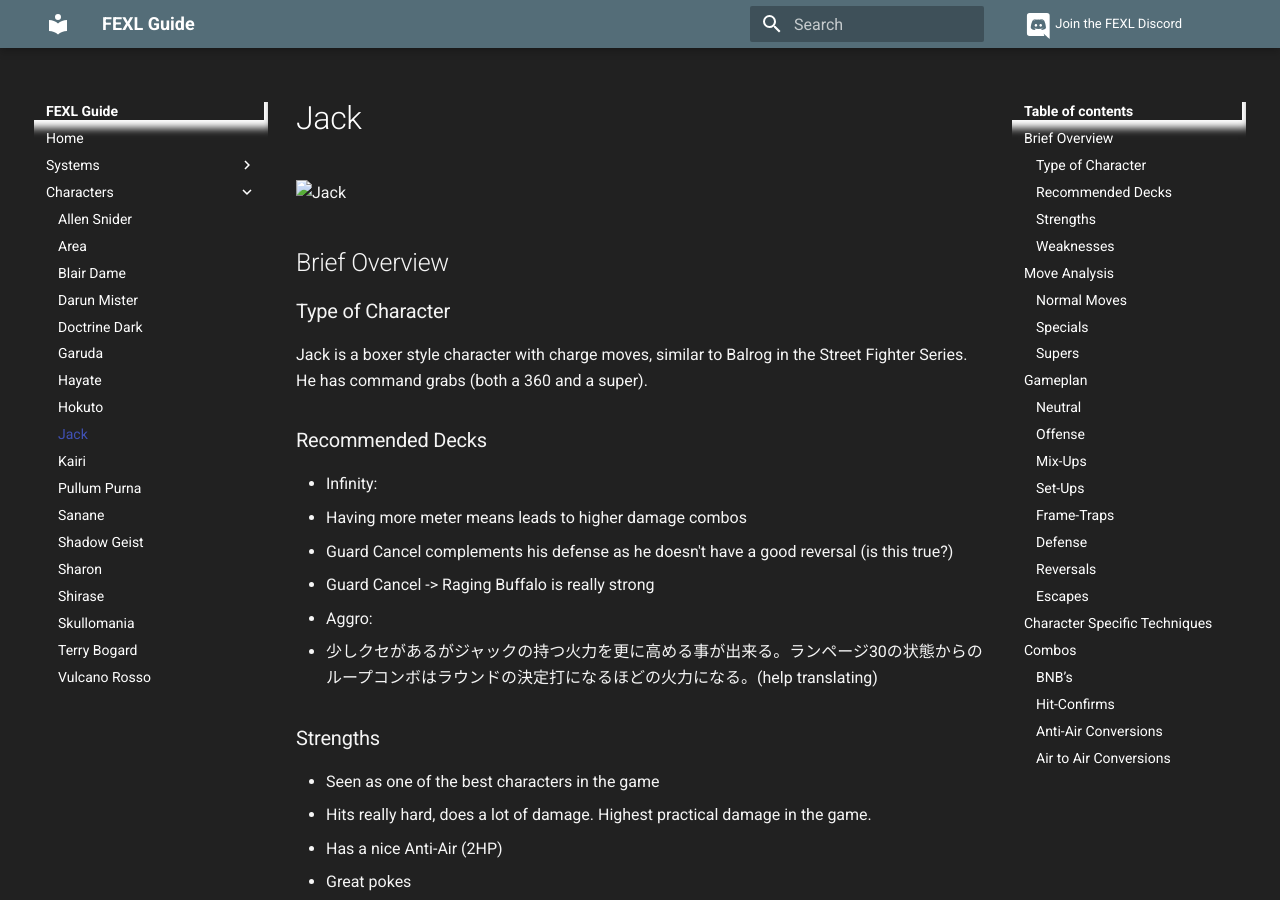
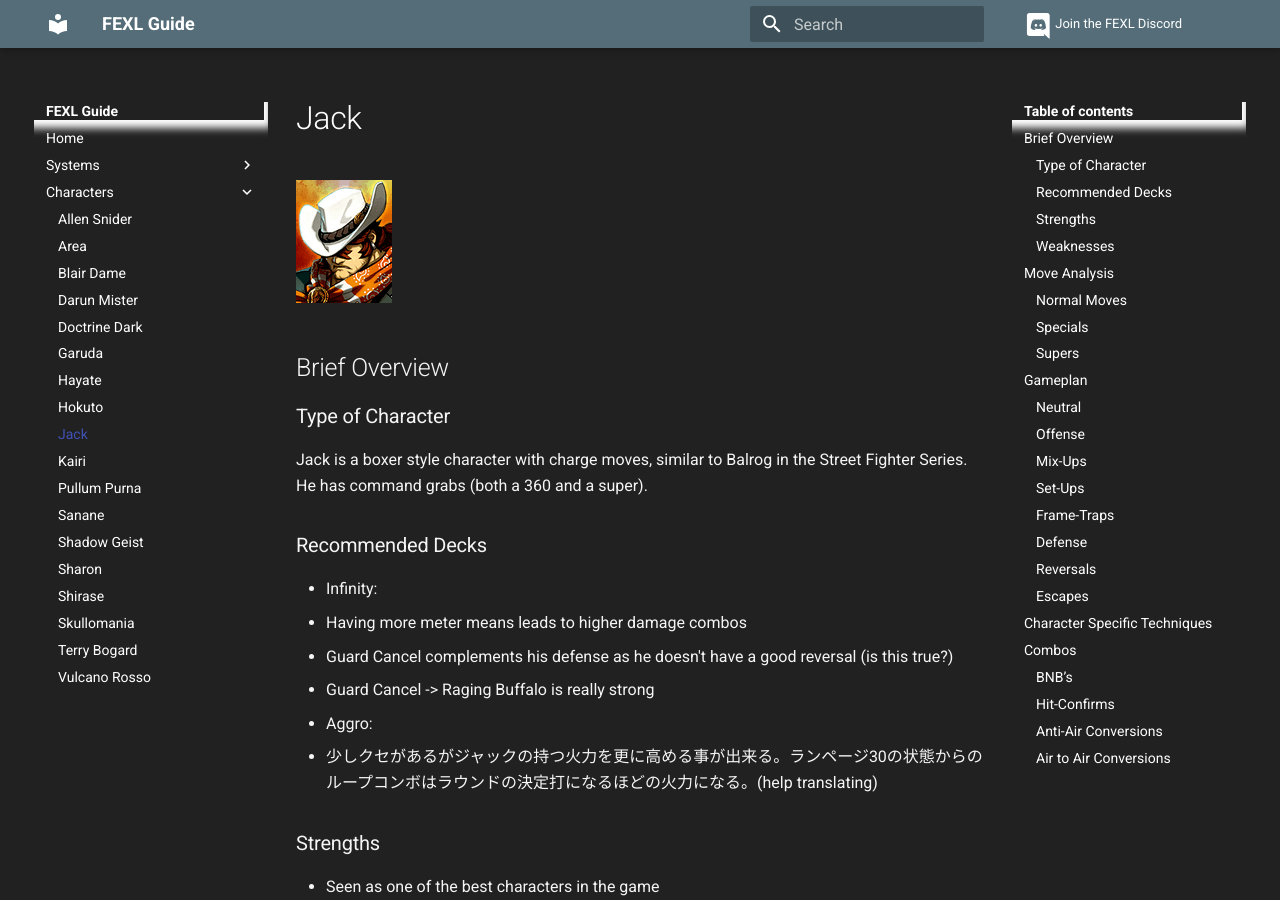
Before and after one commit to fabricioanciaes/fexlguide, an MkDocs documentation site: the page built from docs/characters/jack.md, in a window 1280 px wide and 900 px high. Built offline with MkDocs 1.6.1 and Material for MkDocs 9.7.7, drawn with Linux system fonts in a browser that asks for light colours; a script that is not in the unit is left out.

Commit message:
Update Characters “jack”

```diff
--- a/docs/characters/jack.md
+++ b/docs/characters/jack.md
@@ -3,7 +3,7 @@
 summary: Brief guide of how to play Jack
 ---
 
-![Jack](images/characters/portraits/Jack.png)
+![Jack](/images/characters/portraits/Jack.png)
 ## Brief Overview
 
 ### Type of Character
```
